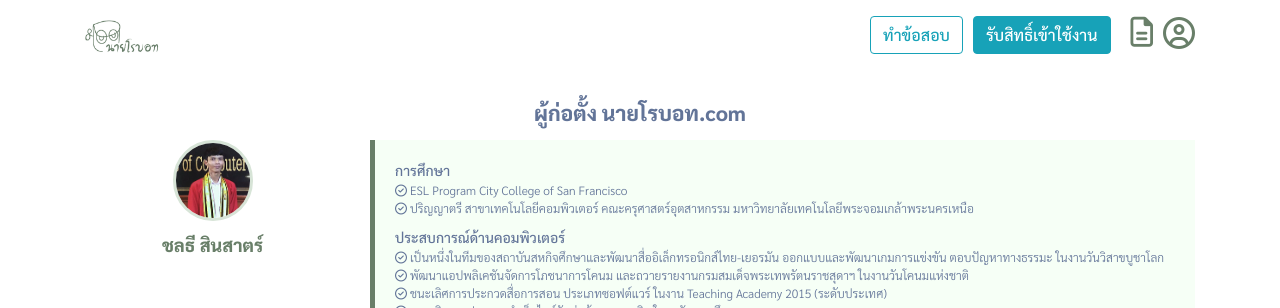
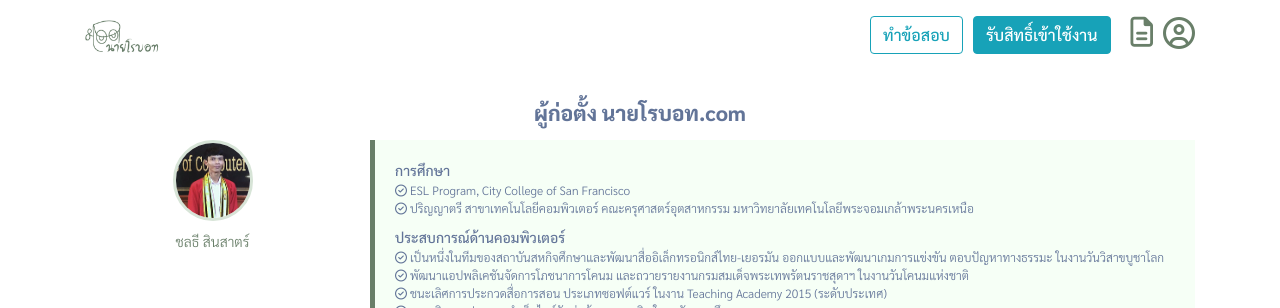
Before and after one commit to chonlatee-s/AT, a React (Create React App) app: page /AboutMe in a window 1280 px wide. Shown: the top 308 px of the page. Built offline with nearby package versions, Linux system fonts and the light colour scheme.

Commit message:
edit text and text link

```diff
--- a/src/AboutMe.js
+++ b/src/AboutMe.js
@@ -13,12 +13,12 @@
                         <Col mx="auto">
                             <Image src={profile} className="img-fluid profile" width="80px" alt="คอมพิวเตอร์" />
                         </Col>
-                        <p style={{marginTop:'10px', marginBottom:'0px', color:"#697f69", fontWeight:"800", fontSize:"18px"}}>ชลธี สินสาตร์</p>
+                        <p style={{marginTop:'10px', marginBottom:'0px', color:"#697f69", fontWeight:"300", fontSize:"14px"}}>ชลธี สินสาตร์</p>
                     </Col>
                     <Col md="12" lg="9">
                         <div className="txtProfile">
                             <p className="txtHead">การศึกษา</p>
-                            <p className="txtDetail"><i className='far fa-check-circle'></i> ESL Program City College of San Francisco</p>
+                            <p className="txtDetail"><i className='far fa-check-circle'></i> ESL Program, City College of San Francisco</p>
                             <p className="txtDetail"><i className='far fa-check-circle'></i> ปริญญาตรี สาขาเทคโนโลยีคอมพิวเตอร์ คณะครุศาสตร์อุตสาหกรรม มหาวิทยาลัยเทคโนโลยีพระจอมเกล้าพระนครเหนือ</p>
                             <p className="txtHead">ประสบการณ์ด้านคอมพิวเตอร์</p>
                             <p className="txtDetail"><i className='far fa-check-circle'></i> เป็นหนึ่งในทีมของสถาบันสหกิจศึกษาและพัฒนาสื่ออิเล็กทรอนิกส์ไทย-เยอรมัน ออกแบบและพัฒนาเกมการแข่งขัน ตอบปัญหาทางธรรมะ ในงานวันวิสาขบูชาโลก</p>
--- a/src/App.js
+++ b/src/App.js
@@ -32,7 +32,7 @@
           <Route exact={true} path="/Exam" component={Exam} />
           <Route exact={true} path="/AboutMe" component={AboutMe} />
           <Route exact={true} path="/Policy" component={Policy} />
-          <Route exact={true} path="/Detail" component={Topic} />
+          <Route exact={true} path="/Topic" component={Topic} />
           <Route exact={true} path="/Expire" component={Expire} />
           <Route component={Error} />
         </Switch>
--- a/src/Menu.js
+++ b/src/Menu.js
@@ -19,7 +19,7 @@
                         <NavLink to="/PlansAndContact">
                             <Button variant="info" className="btn btnFull mt-2" style={{marginRight:"10px"}}> รับสิทธิ์เข้าใช้งาน</Button>
                         </NavLink>
-                        <NavLink to="/Detail">
+                        <NavLink to="/Topic">
                             <i className='far fa-file-alt showIcon' style={{fontSize:"30px", margin:"9px 0px 10px 10px", color:"#697f69"}}></i>
                             <Button variant="info" className="btn btnFull mt-2 showTextMenu" style={{marginRight:"10px"}}> เนื้อหาที่ออกสอบ</Button>
                         </NavLink>
```
Also changed, not shown: 1 other file (tests, documents, lock files or other folders).
